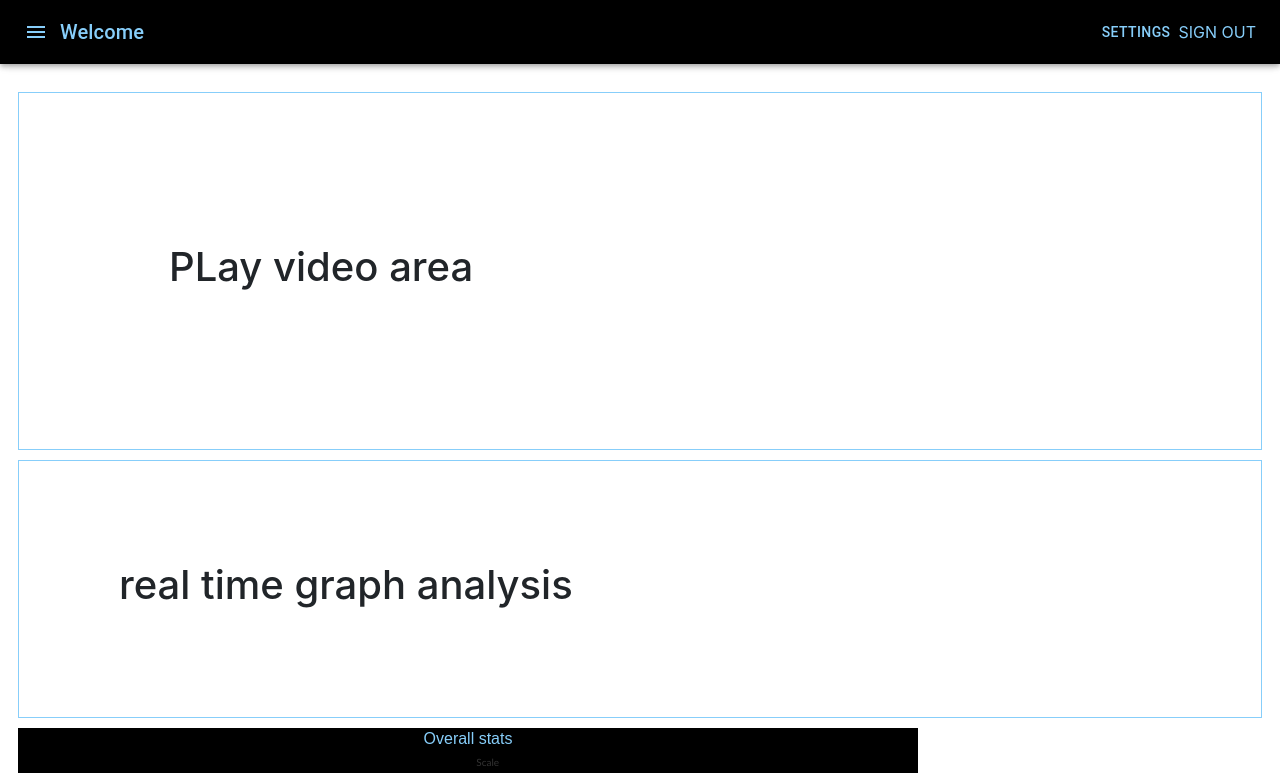
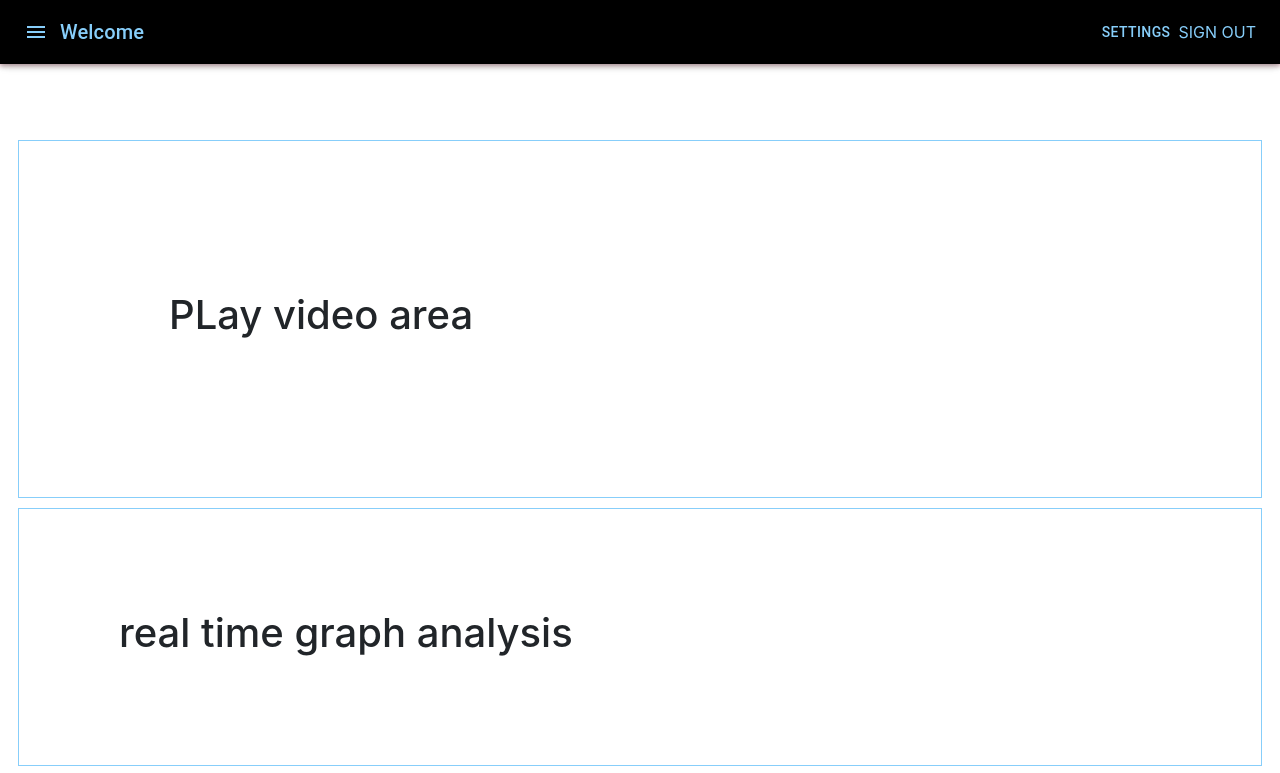
Before and after one commit to abefong54/jaas-summerhacks, a React (Create React App) app in the folder client/: page /analytics in a window 1280 px wide. Shown: the top 773 px of the page. Built offline with nearby package versions, Linux system fonts and the light colour scheme.

Commit message:
modifying the table

```diff
--- a/client/src/components/ClassTable/ClassTable.js
+++ b/client/src/components/ClassTable/ClassTable.js
@@ -10,15 +10,17 @@ import Paper from '@material-ui/core/Paper';
 
 const useStyles = makeStyles({
   table: {
-    width:"500",
-    height:"500",
-    backgroundColor:'lightskyblue'
+    //width:"auto", WORKS IN RESPONSIVENESS, SO NOT NEEDED.
+    tableLayout:"auto",
+    backgroundColor:'lightskyblue',
+    fixedHeader:"false"
   },
+
 });
 
 //FIGURE THIS OUT LATER
-function createData(name, calories, fat) {
-  return { name, calories, fat};
+function createData(name, day , prof) {
+  return { name, day, prof};
 }
 
 const rows = [
@@ -39,9 +41,9 @@ export default function ClassTable() {
       <Table className={classes.table} aria-label="simple table">
         <TableHead>
           <TableRow>
-            <TableCell>Lecture Name</TableCell>
-            <TableCell align="right">Day</TableCell>
-            <TableCell align="right">Teacher</TableCell>
+            <TableCell width="200" >Lecture Name</TableCell>
+            <TableCell width="200" align="left">Day</TableCell>
+            <TableCell width="200" align="left">Teacher</TableCell>
 
           </TableRow>
         </TableHead>
@@ -51,8 +53,8 @@ export default function ClassTable() {
               <TableCell component="th" scope="row">
                 {row.name}
               </TableCell>
-              <TableCell align="right">{row.calories}</TableCell>
-              <TableCell align="right">{row.fat}</TableCell>
+              <TableCell align="left">{row.day}</TableCell>
+              <TableCell align="left">{row.prof}</TableCell>
 
             </TableRow>
           ))}
--- a/client/src/containers/Analytics/Analytics.js
+++ b/client/src/containers/Analytics/Analytics.js
@@ -3,6 +3,9 @@ import OverallStatsGraph from '../../components/OverallStatsGraph/OverallStatsGr
 import { makeStyles, withTheme } from '@material-ui/core/styles';
 import RealTimeStats from '../../components/RealTimeStats/RealTimeStats';
 import PlayVid from '../../components/PlayVid/PlayVid';
+import Button from '@material-ui/core/Button';
+import { Link } from 'react-router-dom';
+
 const useStyles = makeStyles({
     root: {
         marginTop: '50px',
@@ -20,6 +23,17 @@ const useStyles = makeStyles({
         marginBottom:'10px'
 
     },
+    backbutton:{
+        background: 'black',
+      border: 0,
+      borderRadius: 5,
+      boxShadow: '0 3px 5px 2px rgba(255, 105, 135, .3)',
+      color:'#87cefa' ,
+      height: 48,
+      padding: '0 30px',
+      weight: 'bold',
+
+    }
 
 
 
@@ -31,6 +45,12 @@ const useStyles = makeStyles({
 export default function Analytics(){
     const style=useStyles();
     return(
+        <div>
+        <div className={style.backbutton}>
+           <Link to="/"></Link><Button>Back</Button>
+
+        </div>
+
         <div className={style.root}>
             <div className={style.vid}>
                 <PlayVid/>
@@ -42,7 +62,8 @@ export default function Analytics(){
             <div className={style.overall}>
             <OverallStatsGraph/>
 
-            </div>
+             </div>
+             </div>
 
 
 
--- a/client/src/containers/Dashboard/Dashboard.js
+++ b/client/src/containers/Dashboard/Dashboard.js
@@ -30,7 +30,7 @@ export default function Dashboard(){
                             Welcome back! -- Welcome Banner
                         </div>
                     </Grid>
-                    <Grid item xs={2}>
+                    <Grid item xs={3}>
                         <div className={classes.dropdown}>
                             <ClassDropdown/>
 
@@ -38,7 +38,7 @@ export default function Dashboard(){
 
                         </div>
                     </Grid>
-                    <Grid item xs={2}>
+                    <Grid item xs={3}>
                         <div className={classes.dropdown}>
 
                             <Upload />
```
Also changed, not shown: 2 other files (tests, documents, lock files or other folders).
